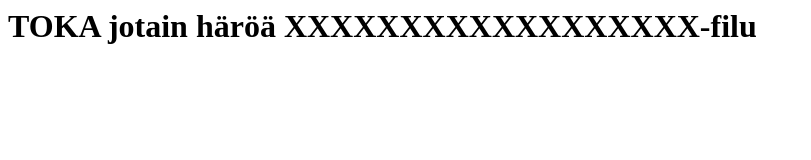
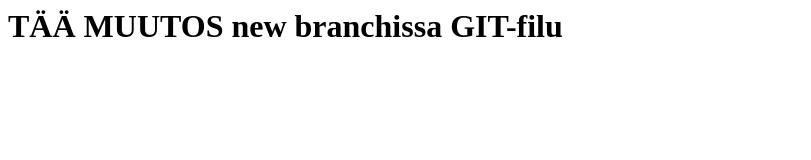
Before and after one commit to JanneJarvine/gtest1601, a plain HTML site: page index.html in a window 1280 px wide. Shown: the whole page, without its empty margins (0-811 px from the left). Drawn offline with Linux system fonts and the light colour scheme.

Commit message:
A new feature is implemented.

```diff
--- a/index.html
+++ b/index.html
@@ -1 +1 @@
-<h1> TOKA jotain häröä XXXXXXXXXXXXXXXXXX-filu </h1>
+<h1> TÄÄ MUUTOS new branchissa GIT-filu </h1>
```
